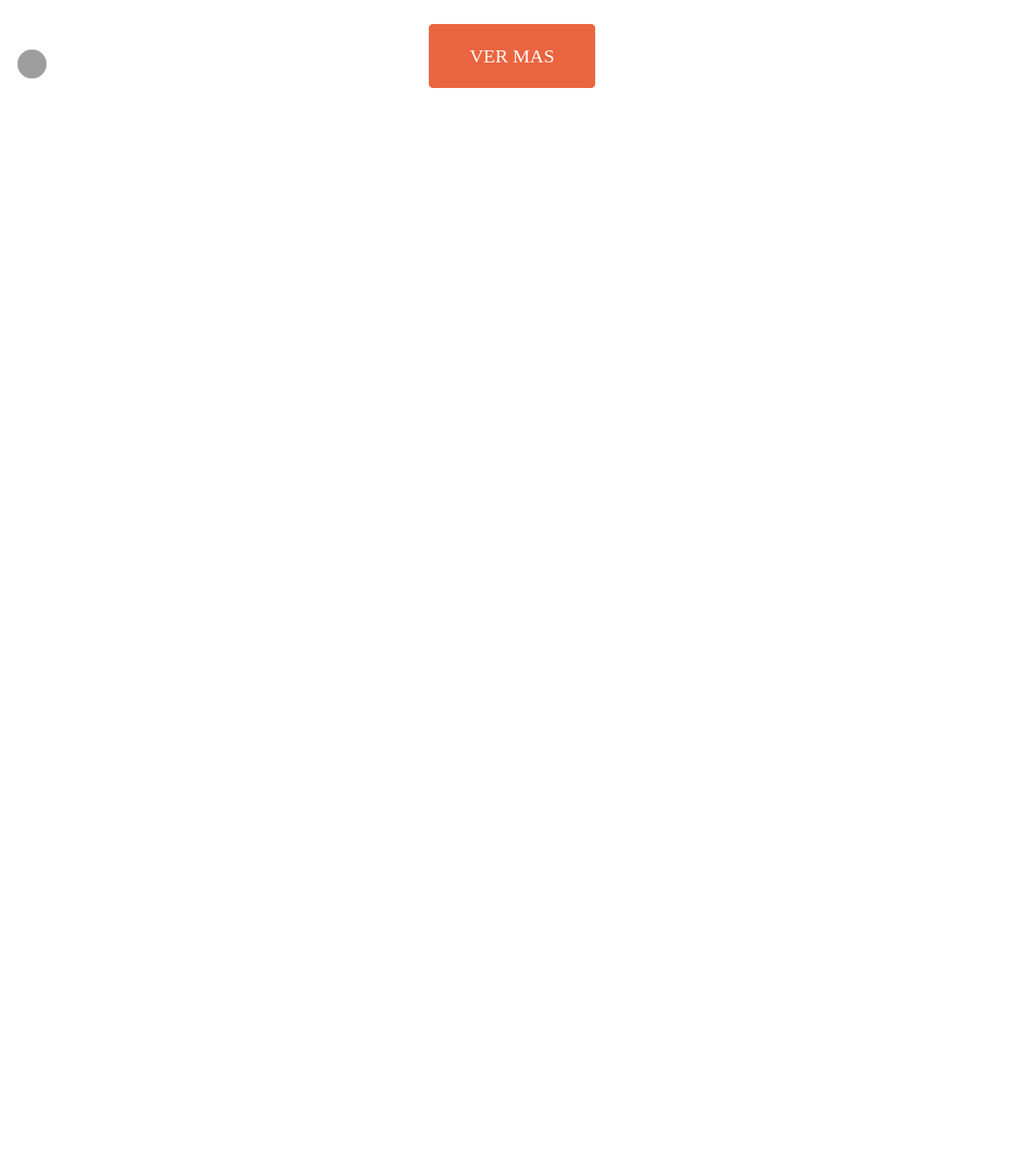
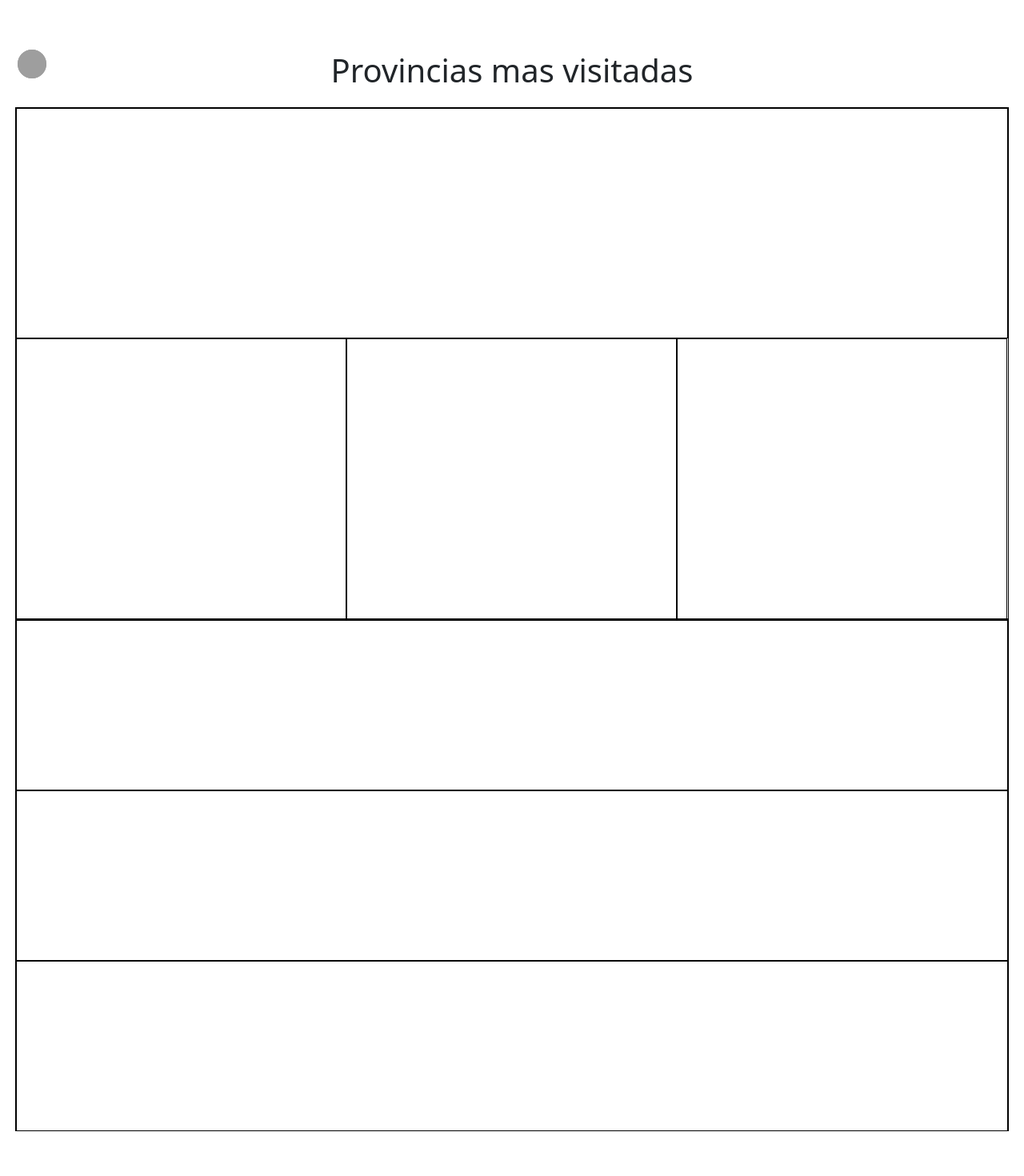
Before and after one commit to JonasBusto/Proyecto_3_Grupo4, a React (Create React App) app: page / in a window 1280 px wide. Shown: the part 680-2150 px from the top of the page at 80% size. Before the commit the page ends 800 px from the top, so only its background shows below. Built offline with nearby package versions, Linux system fonts and the light colour scheme; grey boxes are pictures that could not be loaded.

Commit message:
grid imagenes provincia

```diff
--- a/src/Components/Home.jsx
+++ b/src/Components/Home.jsx
@@ -79,7 +79,7 @@ const Home = () => {
           <div className="row m-0">
             <div className="col-12 col-md-6 div-categoria">
               <h1 className="text-center">Categorias</h1>
-              <div className="div-container-category pt-0">
+              <div className="div-container-category d-flex flex-column justify-content-between px-3 pt-0">
                 <div className="row w-100 m-0 div-link-category justify-content-between">
                   <div
                     className="col-12 p-0 col-sm-6 d-flex justify-content-center"
@@ -146,81 +146,69 @@ const Home = () => {
           </div>
         </div>
 
-        {/* <div className="div-provinces d-flex flex-column">
+        <div className="div-provinces d-flex flex-column">
           <p className="text-center fs-1">Provincias mas visitadas</p>
-          <div>
-            <div className="row">
-              <div className="col-12 col-md-8 d-flex flex-column p-0">
+          <div className="w-100 d-flex justify-content-center">
+            <div className="row w-100 justify-content-center">
+              <div
+                className="col-12 col-md-8 d-flex flex-column p-0"
+                style={{ border: "1px solid black", height: "40rem" }}
+              >
                 <div className="row m-0">
-                  <div className="col-12 p-0">
-                    <div className="div-img-provinces">
-                      <img
-                        className="img-fluid"
-                        src="https://www.welcomeargentina.com/rio-negro/imagenes/rio-negro.jpg"
-                        alt=""
-                      />
-                    </div>
-                  </div>
+                  <div
+                    className="col-12"
+                    style={{ border: "1px solid black", height: "18rem" }}
+                  ></div>
                 </div>
-                <div className="row m-0">
-                  <div className="col-12 p-0 col-md-6">
-                    <div className="div-img-provinces">
-                      <img
-                        className="img-fluid"
-                        src="https://www.viajes.com/wp-content/uploads/destinos-tc2/misiones-argentina.jpg"
-                        alt=""
-                      />
-                    </div>
-                  </div>
-                  <div className="col-12 p-0 col-md-6">
-                    <div className="div-img-provinces">
-                      <img
-                        className="img-fluid"
-                        src="https://www.viajes.com/wp-content/uploads/destinos-tc2/misiones-argentina.jpg"
-                        alt=""
-                      />
-                    </div>
-                  </div>
+                <div className="row div-row-col m-0">
+                  <div
+                    className="col-12 col-sm-4"
+                    style={{
+                      border: "1px solid black",
+                      width: "33.3%",
+                      height: "22rem",
+                    }}
+                  ></div>
+                  <div
+                    className="col-12 col-sm-4"
+                    style={{
+                      border: "1px solid black",
+                      width: "33.3%",
+                      height: "22rem",
+                    }}
+                  ></div>
+                  <div
+                    className="col-12 col-sm-4"
+                    style={{
+                      border: "1px solid black",
+                      width: "33.3%",
+                      height: "22rem",
+                    }}
+                  ></div>
                 </div>
               </div>
-              <div className="col-12 col-md-4 p-0">
+              <div
+                className="col-12 col-md-4 p-0"
+                style={{ border: "1px solid black", height: "40rem" }}
+              >
                 <div className="row m-0">
-                  <div className="col p-0">
-                    <div className="div-img-provinces">
-                      <img
-                        className="img-fluid"
-                        src="https://www.clarin.com/img/2019/11/06/a8GQ9c_x_1200x630__1.jpg"
-                        alt=""
-                      />
-                    </div>
-                  </div>
-                </div>
-                <div className="row m-0">
-                  <div className="col p-0">
-                    <div className="div-img-provinces">
-                      <img
-                        className="img-fluid"
-                        src="https://www.clarin.com/img/2019/11/06/a8GQ9c_x_1200x630__1.jpg"
-                        alt=""
-                      />
-                    </div>
-                  </div>
-                </div>
-                <div className="row m-0">
-                  <div className="col p-0">
-                    <div className="div-img-provinces">
-                      <img
-                        className="img-fluid"
-                        src="https://www.clarin.com/img/2019/11/06/a8GQ9c_x_1200x630__1.jpg"
-                        alt=""
-                      />
-                    </div>
-                  </div>
+                  <div
+                    className="col-12"
+                    style={{ border: "1px solid black", height: "13.3rem" }}
+                  ></div>
+                  <div
+                    className="col-12"
+                    style={{ border: "1px solid black", height: "13.3rem" }}
+                  ></div>
+                  <div
+                    className="col-12"
+                    style={{ border: "1px solid black", height: "13.3rem" }}
+                  ></div>
                 </div>
               </div>
             </div>
           </div>
-        </div> */}
+        </div>
 
         <div className="div-seeMore d-flex justify-content-center">
           <Link to="">VER MAS</Link>
--- a/src/Styles/home.css
+++ b/src/Styles/home.css
@@ -23,7 +23,7 @@
   /* height: 50rem; */
 }
 
-/* .div-container-category {
+.div-container-category {
   background-image: linear-gradient(
       to right,
       rgba(255, 255, 255, 0.075),
@@ -39,9 +39,15 @@
   margin-left: auto;
   margin-right: auto;
   padding-top: 1rem;
-  padding-bottom: 2rem;
+  padding-bottom: 1rem;
   border-radius: 7px;
-} */
+}
+
+.link-center a {
+  position: absolute;
+  top: 50%;
+  left: 50%;
+}
 
 .div-link-category {
   width: 90%;
@@ -73,15 +79,28 @@
   width: 49%;
   border-radius: 10px;
   margin-top: 1rem;
+  box-shadow: 3px 3px rgba(255, 255, 255, 0.514);
 }
+
+@media (max-width: 515px) {
+  .div-link-category > div {
+    width: 100%;
+  }
+
+  .div-row-col > div {
+    width: 100% !important;
+    height: 20rem;
+  }
+}
+
 .div-link-category > div:hover {
   -webkit-filter: grayscale(0);
   filter: grayscale(0);
+  box-shadow: 3px 3px #4d2d2486;
 }
 
 .div-link-category a {
   padding: 0%;
-  width: 100%;
   height: 7.5rem;
   margin: 0px;
   transition: ease-in 0.3ms;
@@ -89,14 +108,11 @@
   transition: 0.3s ease-in-out;
   color: black;
   font-weight: bold;
-  /* transform: scale(1.6); */
 }
 
 .div-link-category a:hover {
   -webkit-transform: scale(1.3);
   transform: scale(1.6);
-  width: 3rem;
-  /* -webkit-text-stroke: 0.5px black; */
   color: white;
 }
 
@@ -119,3 +135,9 @@
 .div-provinces {
   margin-bottom: 3rem;
 }
+
+@media (max-width: 1320px) {
+  .div-provinces > div > .row > div {
+    width: 97%;
+  }
+}
```
